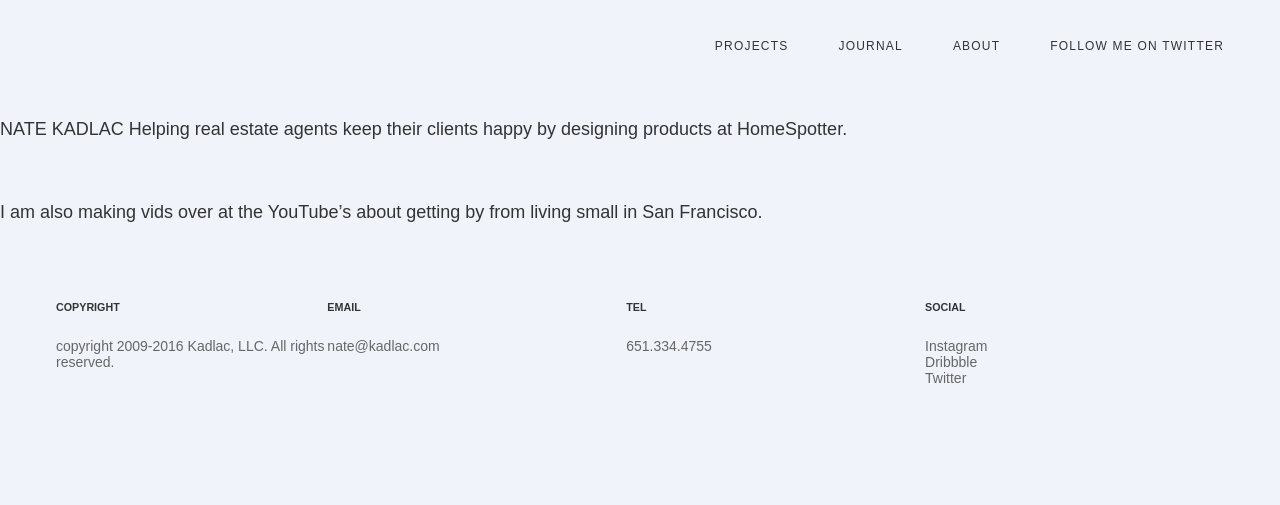
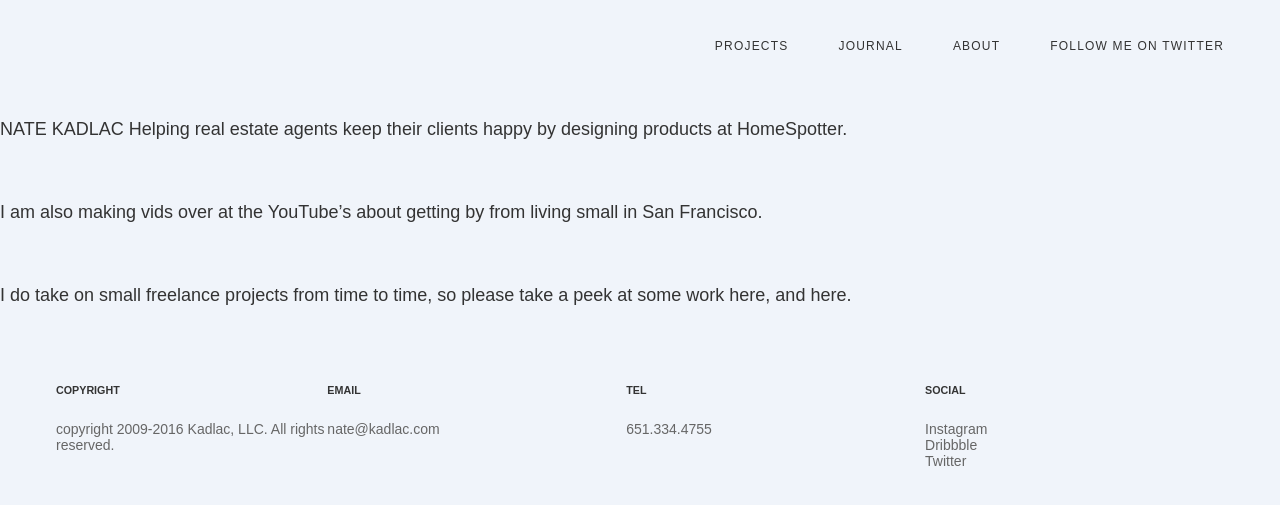
Before and after one commit to nkadlac/kadlac.com, a Jekyll site: the page built from home.markdown, in a window 1280 px wide. Shown: the top 505 px of the page. Built offline with Jekyll 4.4.1, drawn with Linux system fonts in a browser that asks for light colours.

Commit message:
Updated Home

```diff
--- a/home.markdown
+++ b/home.markdown
@@ -8,3 +8,5 @@ NATE KADLAC
 Helping real estate agents keep their clients happy by designing products at HomeSpotter.
 
 I am also making vids over at the YouTube's about getting by from living small in San Francisco.
+
+I do take on small freelance projects from time to time, so please take a peek at some work here, and here.
```
